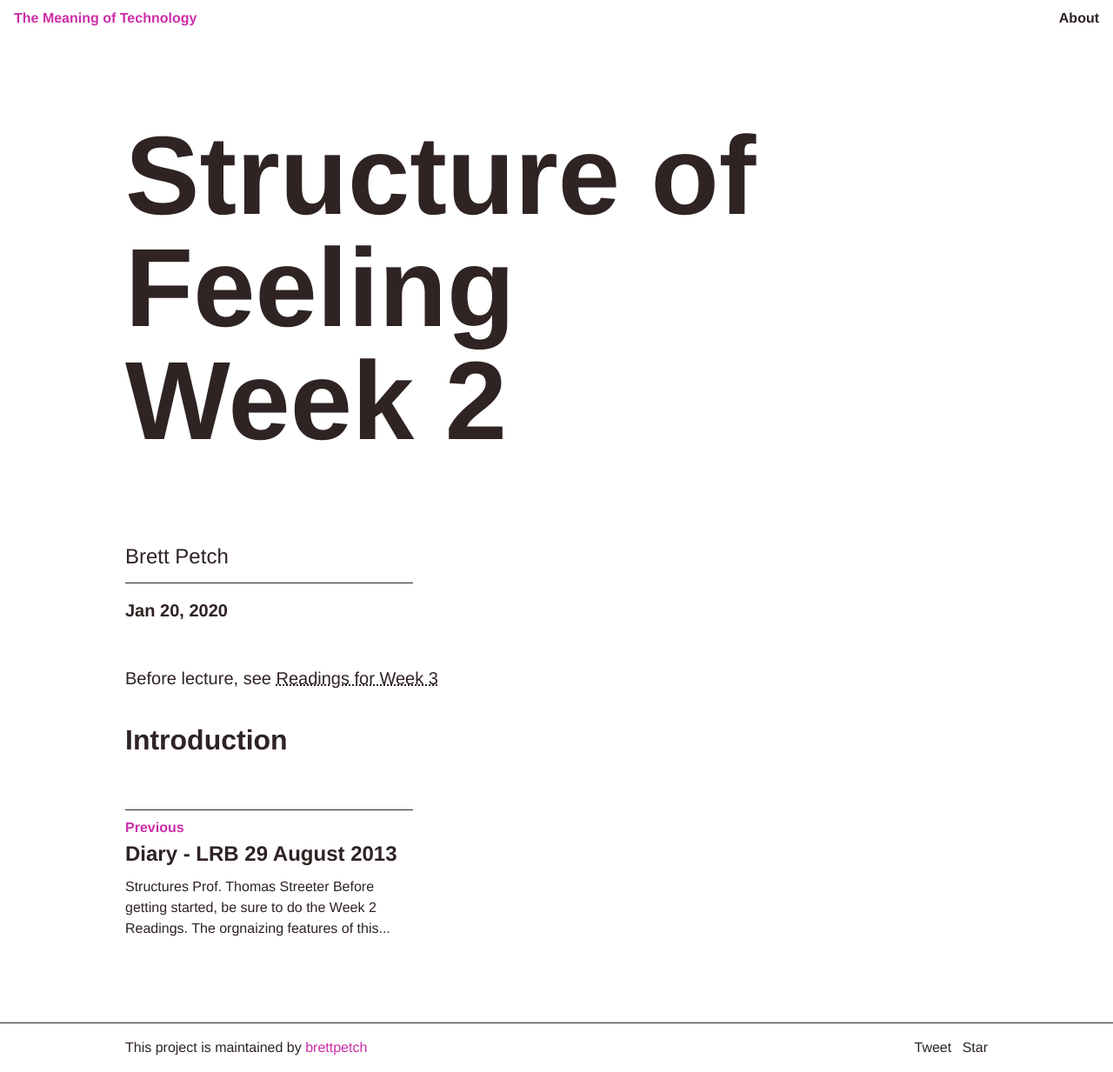
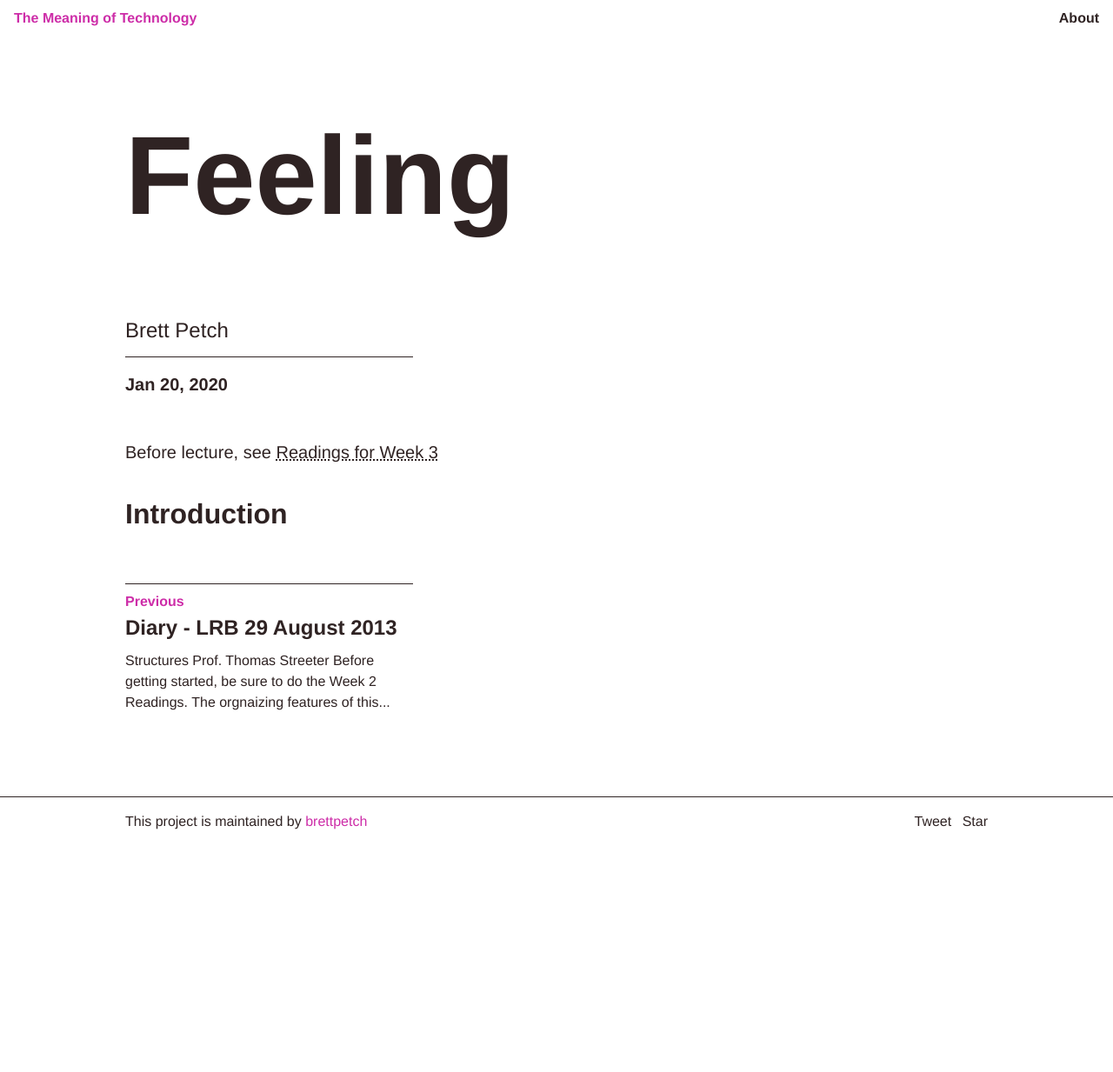
Before and after one commit to brettpetch/MIT-2500, a Jekyll site: the page built from _posts/2020-01-20-SOF2.md, in a window 1280 px wide. Shown: the whole page at 87% size. Built offline with Jekyll 4.4.1, drawn with Linux system fonts in a browser that asks for light colours; comment, search, counter and statistics services are not loaded; after the commit the page ends 973 px from its top, so only the background shows below that.

```diff
--- a/_config.yml
+++ b/_config.yml
@@ -36,6 +36,8 @@ owl: https://owl.uwo.ca/portal/site/7d5923ca-95e4-4fdd-9d8e-805250112ca1
 
 google_analytics: UA-45906012-10
 
+timezone: America/Toronto
+
 collections:
   category:
     output: true
--- a/_posts/2020-01-20-SOF2.md
+++ b/_posts/2020-01-20-SOF2.md
@@ -1,5 +1,5 @@
 ---
-title: Structure of Feeling Week 2
+title: Feeling
 author: Brett Petch
 date: 2020-01-20 14:30:00
 layout: category-post
```
